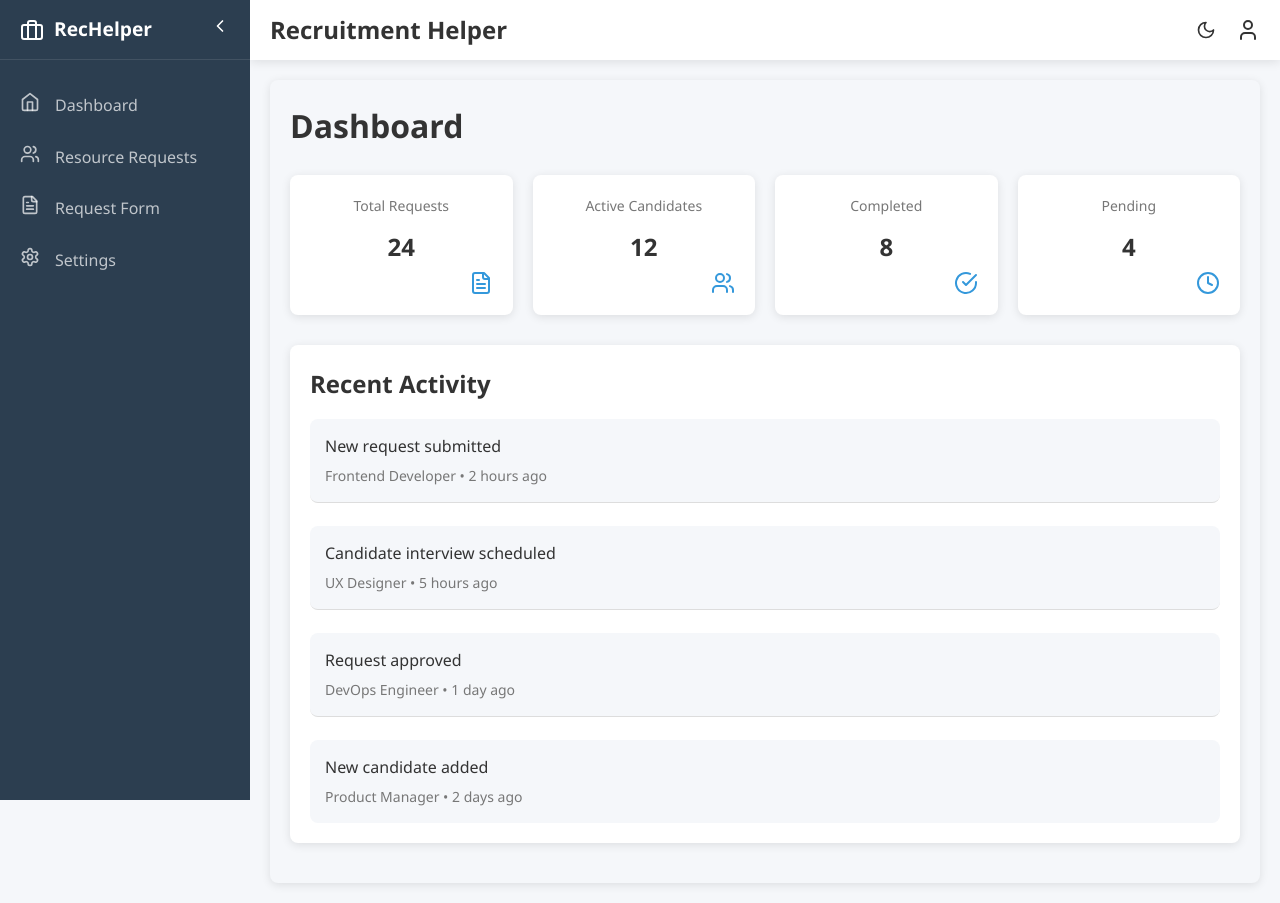
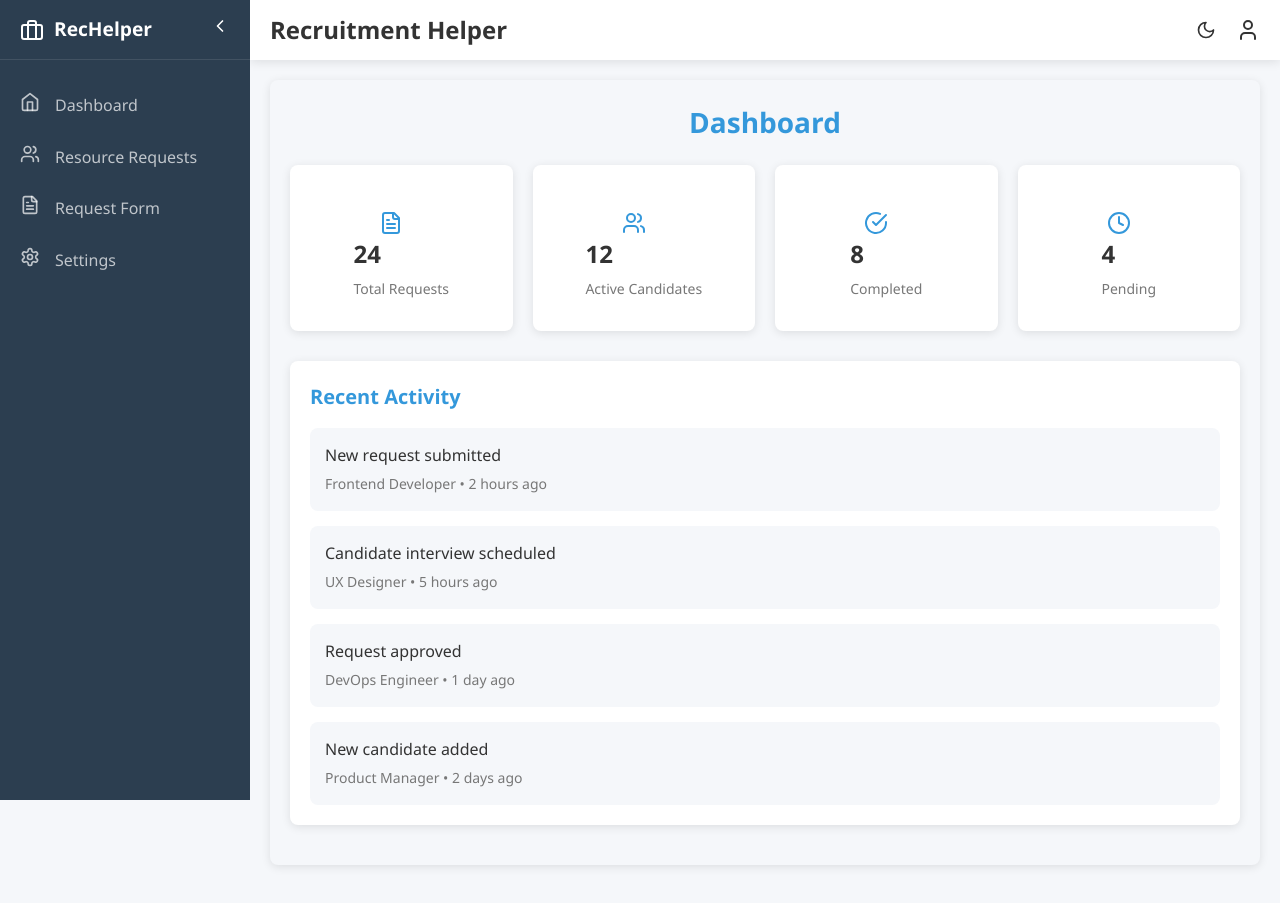
Before and after one commit to Rajesh4013/recruitment-helper-frontend, a React (Vite) app: page /dashboard in a window 1280 px wide. Built offline with nearby package versions, Linux system fonts and the light colour scheme; sample sign-in values are in the browser's storage.

Commit message:
Refactor dashboard component layout and improve styling for better readability

```diff
--- a/src/pages/Dashboard.tsx
+++ b/src/pages/Dashboard.tsx
@@ -4,50 +4,66 @@ import { Users, FileText, CheckCircle, Clock } from 'lucide-react';
 const Dashboard: React.FC = () => {
   return (
     <div className="dashboard-container">
-      <h1 className="mb-4">Dashboard</h1>
+      <h1 className="dashboard-title">Dashboard</h1>
 
       <div className="dashboard-stats">
         <div className="stat-card">
-          <div className="stat-title">Total Requests</div>
-          <div className="stat-value">24</div>
-          <FileText className="stat-icon" size={24} />
+          <div className="stat-icon-wrapper">
+            <FileText className="stat-icon" size={24} />
+          </div>
+          <div className="stat-info">
+            <div className="stat-value">24</div>
+            <div className="stat-title">Total Requests</div>
+          </div>
         </div>
 
         <div className="stat-card">
-          <div className="stat-title">Active Candidates</div>
-          <div className="stat-value">12</div>
-          <Users className="stat-icon" size={24} />
+          <div className="stat-icon-wrapper">
+            <Users className="stat-icon" size={24} />
+          </div>
+          <div className="stat-info">
+            <div className="stat-value">12</div>
+            <div className="stat-title">Active Candidates</div>
+          </div>
         </div>
 
         <div className="stat-card">
-          <div className="stat-title">Completed</div>
-          <div className="stat-value">8</div>
-          <CheckCircle className="stat-icon" size={24} />
+          <div className="stat-icon-wrapper">
+            <CheckCircle className="stat-icon" size={24} />
+          </div>
+          <div className="stat-info">
+            <div className="stat-value">8</div>
+            <div className="stat-title">Completed</div>
+          </div>
         </div>
 
         <div className="stat-card">
-          <div className="stat-title">Pending</div>
-          <div className="stat-value">4</div>
-          <Clock className="stat-icon" size={24} />
+          <div className="stat-icon-wrapper">
+            <Clock className="stat-icon" size={24} />
+          </div>
+          <div className="stat-info">
+            <div className="stat-value">4</div>
+            <div className="stat-title">Pending</div>
+          </div>
         </div>
       </div>
 
-      <div className="card">
-        <h2 className="mb-3">Recent Activity</h2>
+      <div className="card recent-activity-card">
+        <h2 className="card-title">Recent Activity</h2>
         <div className="activity-list">
-          <div className="activity-item p-2 mb-2" style={{ borderBottom: '1px solid var(--border-color)' }}>
+          <div className="activity-item">
             <div className="activity-title">New request submitted</div>
             <div className="activity-meta">Frontend Developer • 2 hours ago</div>
           </div>
-          <div className="activity-item p-2 mb-2" style={{ borderBottom: '1px solid var(--border-color)' }}>
+          <div className="activity-item">
             <div className="activity-title">Candidate interview scheduled</div>
             <div className="activity-meta">UX Designer • 5 hours ago</div>
           </div>
-          <div className="activity-item p-2 mb-2" style={{ borderBottom: '1px solid var(--border-color)' }}>
+          <div className="activity-item">
             <div className="activity-title">Request approved</div>
             <div className="activity-meta">DevOps Engineer • 1 day ago</div>
           </div>
-          <div className="activity-item p-2">
+          <div className="activity-item">
             <div className="activity-title">New candidate added</div>
             <div className="activity-meta">Product Manager • 2 days ago</div>
           </div>
```
